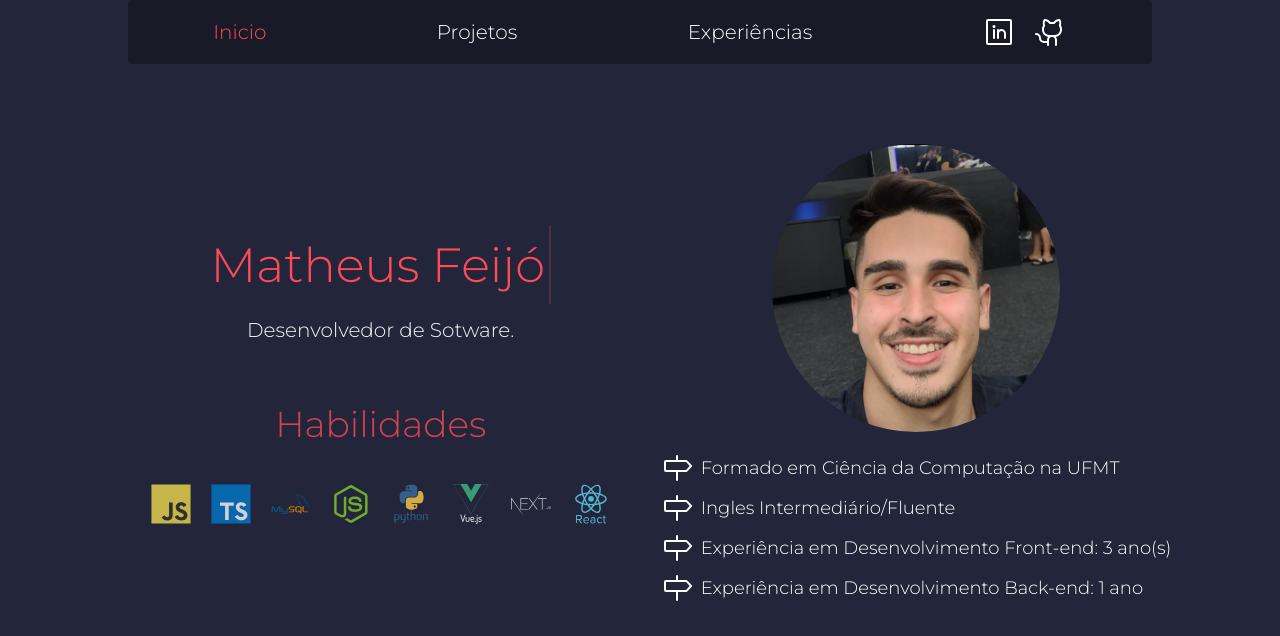
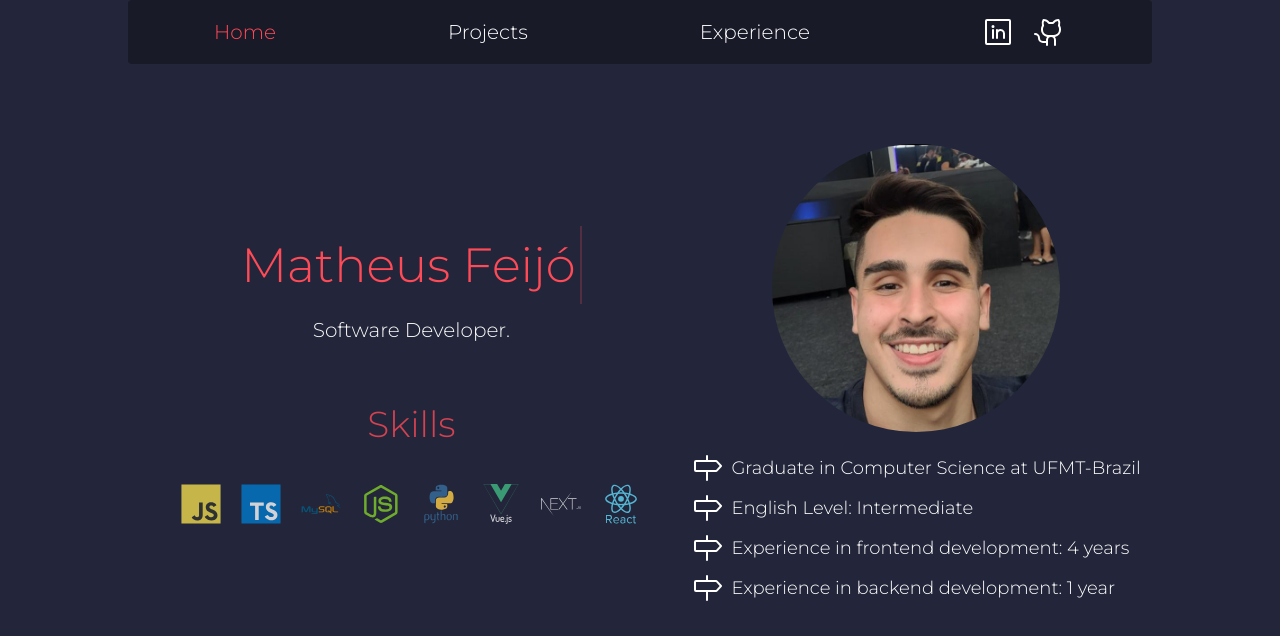
Before and after one commit to matheus-feijo/portfolio, a React (Create React App) app: page / in a window 1280 px wide. Shown: the top 636 px of the page. Built offline with nearby package versions, Linux system fonts and the light colour scheme.

Commit message:
FEAT/transform my portfolio in english

```diff
--- a/src/components/AboutMe/index.tsx
+++ b/src/components/AboutMe/index.tsx
@@ -22,10 +22,10 @@ export function AboutMe() {
   };
 
   const descricoes = {
-    formacao: "Formado em Ciência da Computação na UFMT",
-    ingles: " Ingles Intermediário/Fluente",
-    frontend: "Experiência em Desenvolvimento Front-end: 3 ano(s)",
-    backend: "Experiência em Desenvolvimento Back-end: 1 ano",
+    formacao: "Graduate in Computer Science at UFMT-Brazil",
+    ingles: " English Level: Intermediate",
+    frontend: "Experience in frontend development: 4 years ",
+    backend: "Experience in backend development: 1 year",
   };
 
   return (
@@ -39,12 +39,12 @@ export function AboutMe() {
           </div>
 
           <p className="text-white text-xl text-justify animate-more-details mobile:text-lg">
-            Desenvolvedor de Sotware.
+            Software Developer.
           </p>
 
           <div className="flex flex-col gap-5 justify-center items-center animate-habilidades">
             <h1 className="text-vermelhoPrincipal text-4xl mobile:text-2xl">
-              Habilidades
+              Skills
             </h1>
 
             <li className="flex gap-5 flex-wrap p-5">
@@ -63,7 +63,7 @@ export function AboutMe() {
           <img
             className="w-4/5 h-4/5 max-w-[18rem] max-h-72 rounded-full mobile:w-32 mobile:h-32 "
             src={foto}
-            alt="Foto do deselvovedor referenciado no site"
+            alt="this is a img of the developer"
           />
 
           <ol className="flex flex-col gap-2 mobile:pl-5 mobile:pr-5">
@@ -82,15 +82,6 @@ export function AboutMe() {
           </ol>
         </div>
       </div>
-
-      <div
-        id="tooltip-default"
-        role="tooltip"
-        className="absolute z-10 invisible inline-block px-3 py-2 text-sm font-medium text-white transition-opacity duration-300 bg-gray-900 rounded-lg shadow-sm opacity-0 tooltip dark:bg-gray-700"
-      >
-        Tooltip content
-        <div className="tooltip-arrow" data-popper-arrow></div>
-      </div>
     </>
   );
 }
--- a/src/components/Experience/index.tsx
+++ b/src/components/Experience/index.tsx
@@ -12,15 +12,15 @@ export function Experience() {
   const experiencias = [
     {
       id: "exp-1",
-      title: "Desenvolvedor de Software Policia Militar (2021-2023)",
+      title: "Software Developer at Militar Police(2021-2023)", // "Desenvolvedor de Software Policia Militar (2021-2023)",
       description:
-        "Participei do desenvolvimento de um aplicativo para controle de escalas de serviço na Polícia Militar do Estado de Mato Grosso. Nesse projeto, trabalhei em equipe com outras quatro pessoas, seguindo a metodologia ágil SCRUM. Minhas responsabilidades incluíam a criação de módulos completos, abrangendo tanto o desenvolvimento frontend quanto backend, além de realizar a estruturação das tabelas necessárias no banco de dados.",
+        "I participated in the development of an application to control duty rosters at the Military Police of the State of Mato Grosso. On this project, I worked in a team with four other people, following the SCRUM agile methodology. My responsibilities included creating complete modules, covering both frontend and backend development, in addition to structuring the necessary tables in the database.",
     },
     {
       id: "exp-2",
-      title: "Desenvolvedor Frontend SYDY (2022- até o momento)",
+      title: "Frontend developer at SYDY (2022- até o momento)",
       description:
-        "Durante esse período, tive a oportunidade de liderar dois projetos como único desenvolvedor frontend. Em ambos os casos, fui encarregado de selecionar as tecnologias adequadas e estruturar os projetos do zero. O primeiro projeto consistia em um aplicativo web para a realização de fiscalizações em propriedades rurais no interior do Estado de Mato Grosso. Uma consideração importante foi o fato de que muitas dessas localidades não possuíam acesso à internet, o que exigiu a implementação de uma Progressive Web App (PWA) para garantir a acessibilidade. O sucesso desse aplicativo foi evidente, pois os responsáveis pelas fiscalizações solicitaram a inclusão de mais seis tipos de formulários adicionais, demonstrando sua utilidade e relevância. No segundo projeto, enfrentamos um desafio semelhante. Desenvolvemos outro aplicativo web com foco na fiscalização do trânsito de veículos agrícolas.",
+        "During this period, I had the opportunity to lead two projects as the sole frontend developer. In both cases, I was tasked with selecting the appropriate technologies and structuring the projects from scratch. The first project consisted of a web application for carrying out inspections on rural properties in the interior of the State of Mato Grosso. An important consideration was the fact that many of these locations did not have internet access, which required the implementation of a Progressive Web App (PWA) to ensure accessibility. The success of this application was evident, as those responsible for inspections requested the inclusion of six additional types of forms, demonstrating their usefulness and relevance. In the second project, we faced a similar challenge. We developed another web application focused on monitoring the traffic of agricultural vehicles.",
     },
   ];
 
@@ -36,7 +36,7 @@ export function Experience() {
   return (
     <>
       <h1 className="text-white text-5xl text-center pt-10 mobile:text-4xl">
-        Experiências
+        Experience
       </h1>
 
       <div className="flex justify-center items-center">
@@ -71,17 +71,6 @@ export function Experience() {
           })}
         </Accordion>
       </div>
-
-      {/* <div className="flex justify-center">
-        <a
-          href="/curriculo.pdf"
-          target="_blank"
-          rel="noreferrer"
-          className=" flex justify-center items-center rounded-md h-10 w-40 transition ease-in-out delay-50 bg-white hover:bg-slate-200 "
-        >
-          Baixar Currículo
-        </a>
-      </div> */}
     </>
   );
 }
--- a/src/components/Projects/index.tsx
+++ b/src/components/Projects/index.tsx
@@ -1,7 +1,6 @@
 import {
   Card,
   CardContent,
-  CardDescription,
   CardFooter,
   CardHeader,
   CardTitle,
@@ -15,7 +14,7 @@ export function Projects() {
   return (
     <>
       <h1 className="text-center text-white text-5xl pt-10 pb-10 mobile:text-4xl">
-        Projetos
+        Projects
       </h1>
 
       <div className="p-10 flex gap-5 flex-wrap justify-center">
--- a/src/components/TheHeader/index.tsx
+++ b/src/components/TheHeader/index.tsx
@@ -23,7 +23,7 @@ export function TheHeader() {
             } text-xl transition ease-in-out delay-100 hover:text-[#FF4A57]`}
             onClick={() => navigate("/")}
           >
-            Inicio
+            Home
           </button>
           <button
             className={`text-${
@@ -31,7 +31,7 @@ export function TheHeader() {
             } text-xl transition ease-in-out delay-100 hover:text-[#FF4A57]`}
             onClick={() => navigate("/projetos")}
           >
-            Projetos
+            Projects
           </button>
           <button
             className={`text-${
@@ -39,7 +39,7 @@ export function TheHeader() {
             } text-xl transition ease-in-out delay-100 hover:text-[#FF4A57]`}
             onClick={() => navigate("/experiencias")}
           >
-            Experiências
+            Experience
           </button>
 
           <div className="flex gap-5 items-center">
@@ -77,7 +77,7 @@ export function TheHeader() {
                   onClick={() => navigate("/")}
                   className={`text-${menuSelected === "/" && "[#FF4A57]"}`}
                 >
-                  Inicio
+                  Home
                 </MenubarItem>
                 <MenubarItem
                   onClick={() => navigate("/experiencias")}
@@ -87,7 +87,7 @@ export function TheHeader() {
                     "[#FF4A57]"
                   }`}
                 >
-                  Experiências
+                  Experience
                 </MenubarItem>
                 <MenubarItem
                   onClick={() => navigate("/projetos")}
@@ -95,7 +95,7 @@ export function TheHeader() {
                     menuSelected === "/projetos" && "[#FF4A57]"
                   }`}
                 >
-                  Projetos
+                  Projects
                 </MenubarItem>
 
                 <MenubarItem>
```
Also changed, not shown: src/routes.tsx (renamed from src/routes/index.tsx, +4 -4 lines).
